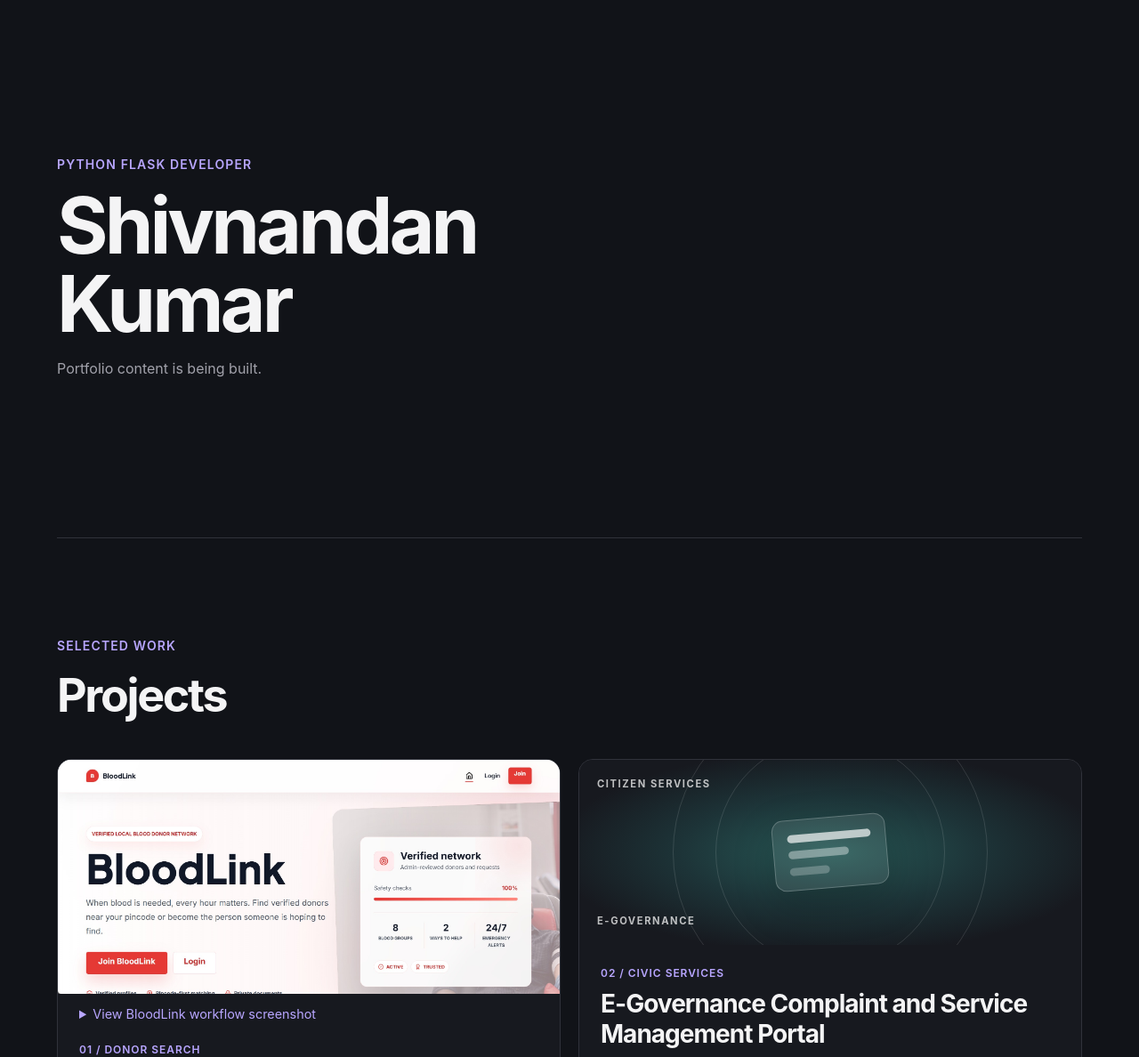
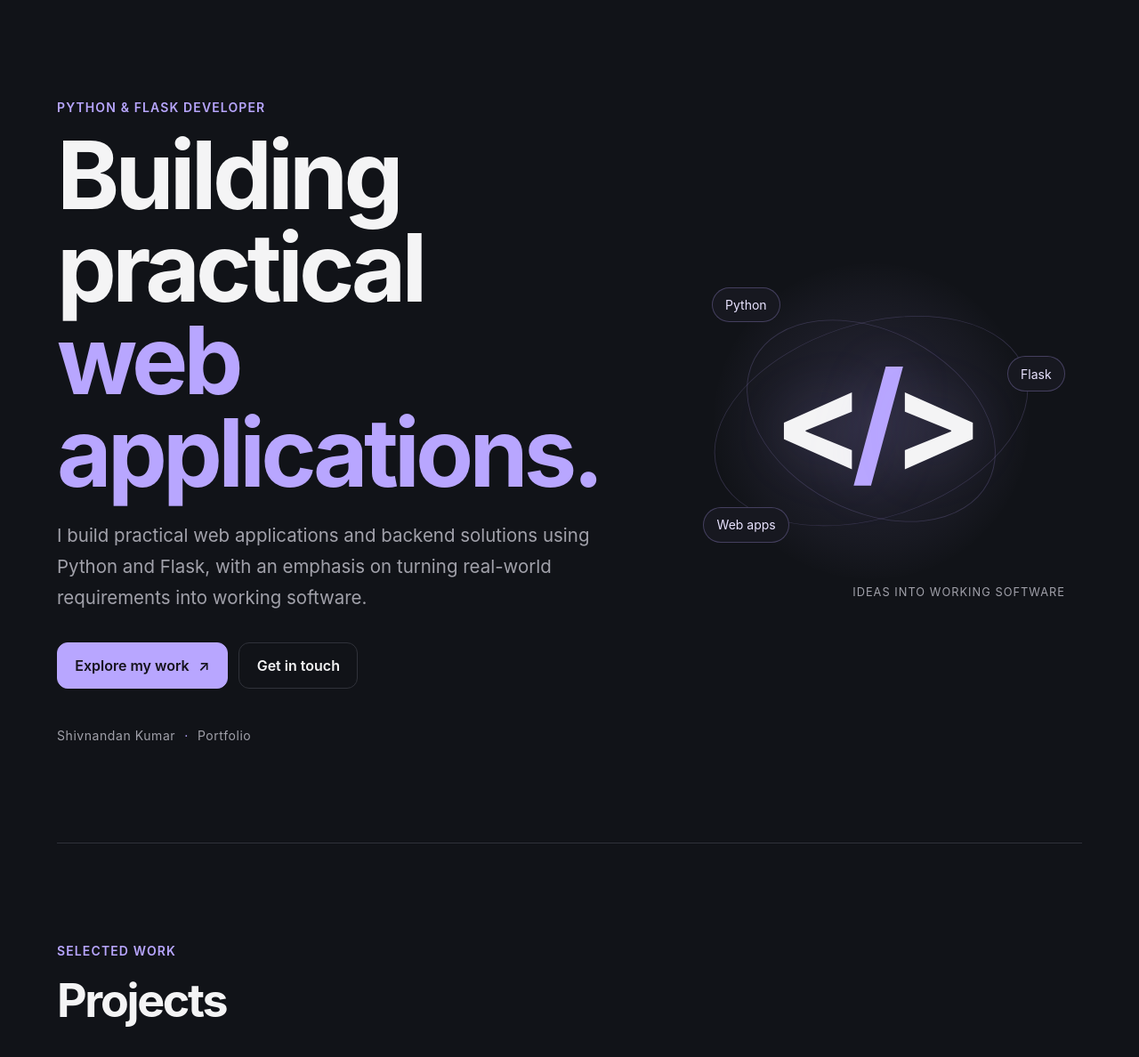
Before and after one commit to shivnandan-kumar/shivnandan-portfolio, a Flask app: page / in a window 1280 px wide. Shown: the part 88-1276 px from the top of the page at 89% size. Run offline with Flask 3, Linux system fonts and the light colour scheme.

Commit message:
feat: refresh portfolio hero section

```diff
--- a/static/css/styles.css
+++ b/static/css/styles.css
@@ -153,7 +153,166 @@ main {
 }
 
 .hero {
-  padding-block: clamp(5rem, 16vw, 11rem);
+  position: relative;
+  display: grid;
+  min-height: min(48rem, calc(100svh - 5.5rem));
+  grid-template-columns: minmax(0, 1.12fr) minmax(17rem, 0.88fr);
+  align-items: center;
+  gap: clamp(2rem, 6vw, 5rem);
+  overflow: hidden;
+  padding-block: clamp(4rem, 9vw, 7rem);
+}
+
+.hero-copy {
+  position: relative;
+  z-index: 1;
+}
+
+.hero-copy h1 {
+  max-width: 10ch;
+  margin-bottom: 1.5rem;
+  font-size: clamp(3.5rem, 8.3vw, 7rem);
+  line-height: 0.98;
+}
+
+.hero-copy h1 span {
+  color: var(--color-accent);
+}
+
+.hero-copy .section-note {
+  max-width: 39rem;
+  font-size: clamp(1.05rem, 1.6vw, 1.3rem);
+}
+
+.hero-actions {
+  display: flex;
+  flex-wrap: wrap;
+  gap: 0.8rem;
+  margin-top: 2rem;
+}
+
+.hero-link {
+  display: inline-flex;
+  min-height: 3.25rem;
+  align-items: center;
+  justify-content: center;
+  gap: 0.65rem;
+  padding: 0.8rem 1.2rem;
+  border: 1px solid var(--color-border);
+  border-radius: 0.75rem;
+  color: #f4f4f5;
+  font-weight: 600;
+  text-decoration: none;
+  transition: border-color 160ms ease, background-color 160ms ease, transform 160ms ease;
+}
+
+.hero-link:hover {
+  transform: translateY(-2px);
+  border-color: var(--color-accent);
+}
+
+.hero-link-primary {
+  border-color: var(--color-accent);
+  background: var(--color-accent);
+  color: #15131c;
+}
+
+.hero-link-primary:hover {
+  background: #c8baff;
+}
+
+.hero-owner {
+  margin: 2.75rem 0 0;
+  color: var(--color-muted);
+  font-size: 0.875rem;
+  letter-spacing: 0.04em;
+}
+
+.hero-owner span {
+  padding-inline: 0.35rem;
+  color: var(--color-accent);
+}
+
+.hero-visual {
+  position: relative;
+  display: grid;
+  min-height: clamp(19rem, 38vw, 32rem);
+  place-items: center;
+  isolation: isolate;
+}
+
+.hero-visual::before {
+  position: absolute;
+  z-index: -1;
+  width: 75%;
+  aspect-ratio: 1;
+  border-radius: 50%;
+  background: radial-gradient(circle, rgb(184 166 255 / 15%), rgb(184 166 255 / 4%) 56%, transparent 72%);
+  content: "";
+}
+
+.hero-visual-orbit {
+  position: absolute;
+  width: 77%;
+  aspect-ratio: 1;
+  border: 1px solid rgb(184 166 255 / 19%);
+  border-radius: 50%;
+}
+
+.hero-visual-orbit-outer {
+  transform: rotate(-18deg) scaleY(0.6);
+}
+
+.hero-visual-orbit-inner {
+  width: 63%;
+  transform: rotate(28deg) scaleY(0.68);
+}
+
+.hero-code-mark {
+  color: #f4f4f5;
+  font-size: clamp(5rem, 12vw, 10rem);
+  font-weight: 700;
+  letter-spacing: -0.1em;
+  text-shadow: 0 0 4rem rgb(184 166 255 / 18%);
+}
+
+.hero-code-mark span {
+  color: var(--color-accent);
+}
+
+.hero-tech {
+  position: absolute;
+  padding: 0.65rem 0.9rem;
+  border: 1px solid rgb(184 166 255 / 28%);
+  border-radius: 999px;
+  background: #171820;
+  color: #e9e3ff;
+  font-size: 0.875rem;
+}
+
+.hero-tech-python {
+  top: 19%;
+  left: 12%;
+}
+
+.hero-tech-flask {
+  top: 35%;
+  right: 4%;
+}
+
+.hero-tech-web {
+  bottom: 22%;
+  left: 10%;
+}
+
+.hero-visual-caption {
+  position: absolute;
+  right: 4%;
+  bottom: 9%;
+  color: var(--color-muted);
+  font-size: 0.8rem;
+  letter-spacing: 0.08em;
+  text-transform: uppercase;
 }
 
 .eyebrow {
@@ -196,6 +355,26 @@ h2 {
   margin-bottom: 0;
   color: var(--color-muted);
   line-height: 1.7;
+}
+
+@media (max-width: 48rem) {
+  .hero {
+    min-height: auto;
+    grid-template-columns: 1fr;
+    gap: 1rem;
+    padding-block: clamp(4rem, 14vw, 6rem);
+  }
+
+  .hero-copy h1 {
+    max-width: 11ch;
+    font-size: clamp(3.25rem, 13vw, 5.5rem);
+  }
+
+  .hero-visual {
+    width: min(100%, 30rem);
+    min-height: 19rem;
+    justify-self: center;
+  }
 }
 
 .about-grid {
@@ -867,6 +1046,10 @@ h2 {
     transition: none;
   }
 
+  .hero-link {
+    transition: none;
+  }
+
   .project-link {
     transition: none;
   }
--- a/templates/index.html
+++ b/templates/index.html
@@ -70,9 +70,25 @@
 
     <main id="main-content" tabindex="-1">
       <section class="page-section hero" id="home" aria-labelledby="home-title">
-        <p class="eyebrow">Python Flask Developer</p>
-        <h1 id="home-title">Shivnandan Kumar</h1>
-        <p class="section-note">Portfolio content is being built.</p>
+        <div class="hero-copy">
+          <p class="eyebrow">Python &amp; Flask Developer</p>
+          <h1 id="home-title">Building practical <span>web applications.</span></h1>
+          <p class="section-note">I build practical web applications and backend solutions using Python and Flask, with an emphasis on turning real-world requirements into working software.</p>
+          <div class="hero-actions">
+            <a class="hero-link hero-link-primary" href="#projects">Explore my work <span aria-hidden="true">↗</span></a>
+            <a class="hero-link" href="#contact">Get in touch</a>
+          </div>
+          <p class="hero-owner">Shivnandan Kumar <span aria-hidden="true">·</span> Portfolio</p>
+        </div>
+        <div class="hero-visual" aria-hidden="true">
+          <div class="hero-visual-orbit hero-visual-orbit-outer"></div>
+          <div class="hero-visual-orbit hero-visual-orbit-inner"></div>
+          <div class="hero-code-mark">&lt;<span>/</span>&gt;</div>
+          <div class="hero-tech hero-tech-python">Python</div>
+          <div class="hero-tech hero-tech-flask">Flask</div>
+          <div class="hero-tech hero-tech-web">Web apps</div>
+          <span class="hero-visual-caption">Ideas into working software</span>
+        </div>
       </section>
 
       <section class="page-section" id="projects" aria-labelledby="projects-title">
```
Also changed, not shown: README.md.
